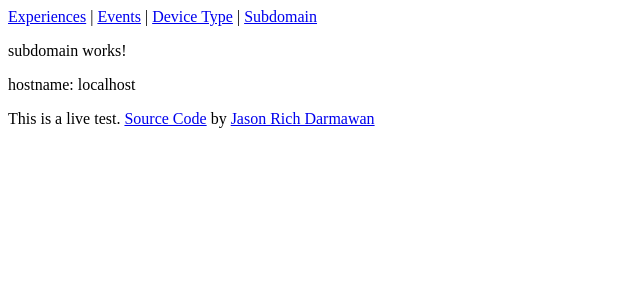
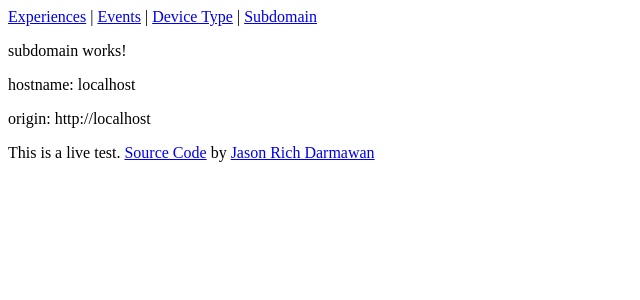
Before and after one commit to jasonrichdarmawan/angular-structured-data-event-example, an Angular app: page /subdomain in a window 1280 px wide. Shown: the top 300 px of the page, without its empty margins (0-640 px from the left). Built offline with nearby package versions, Linux system fonts and the light colour scheme.

Commit message:
chore: add origin

```diff
--- a/src/app/features/subdomain/presentation/pages/subdomain/subdomain.page.html
+++ b/src/app/features/subdomain/presentation/pages/subdomain/subdomain.page.html
@@ -1,2 +1,3 @@
 <p>subdomain works!</p>
 <p>hostname: {{ hostname }}</p>
+<p>origin: {{ origin }}</p>
--- a/src/app/features/subdomain/presentation/pages/subdomain/subdomain.page.ts
+++ b/src/app/features/subdomain/presentation/pages/subdomain/subdomain.page.ts
@@ -8,15 +8,18 @@ import { Component, Inject, OnInit } from '@angular/core';
 })
 export class SubdomainPage implements OnInit {
   hostname: string;
+  origin: string;
 
   constructor(
     @Inject(DOCUMENT) document: Document,
   ) {
     this.hostname = "";
+    this.origin = "";
   }
 
   ngOnInit(): void {
     this.hostname = document.location.hostname;
+    this.origin = document.location.origin;
   }
 
 }
```
